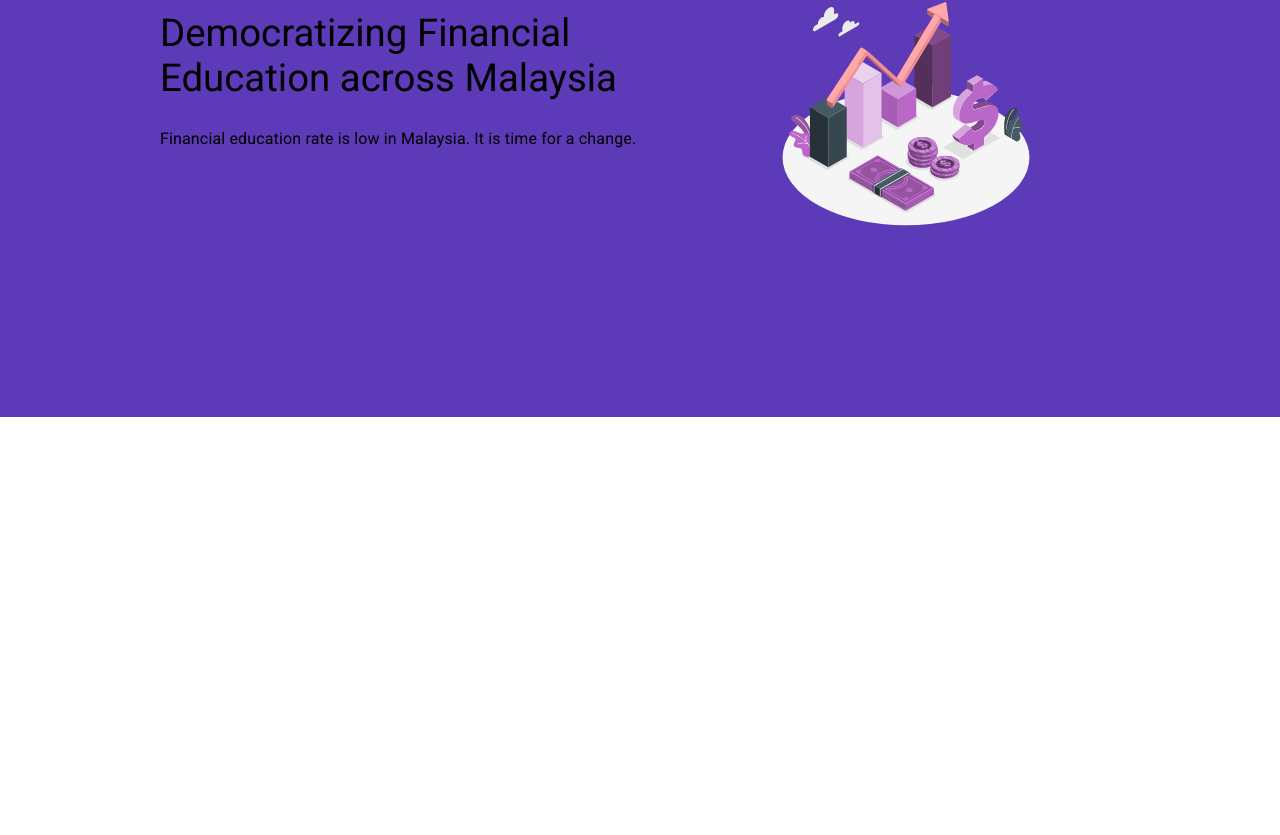
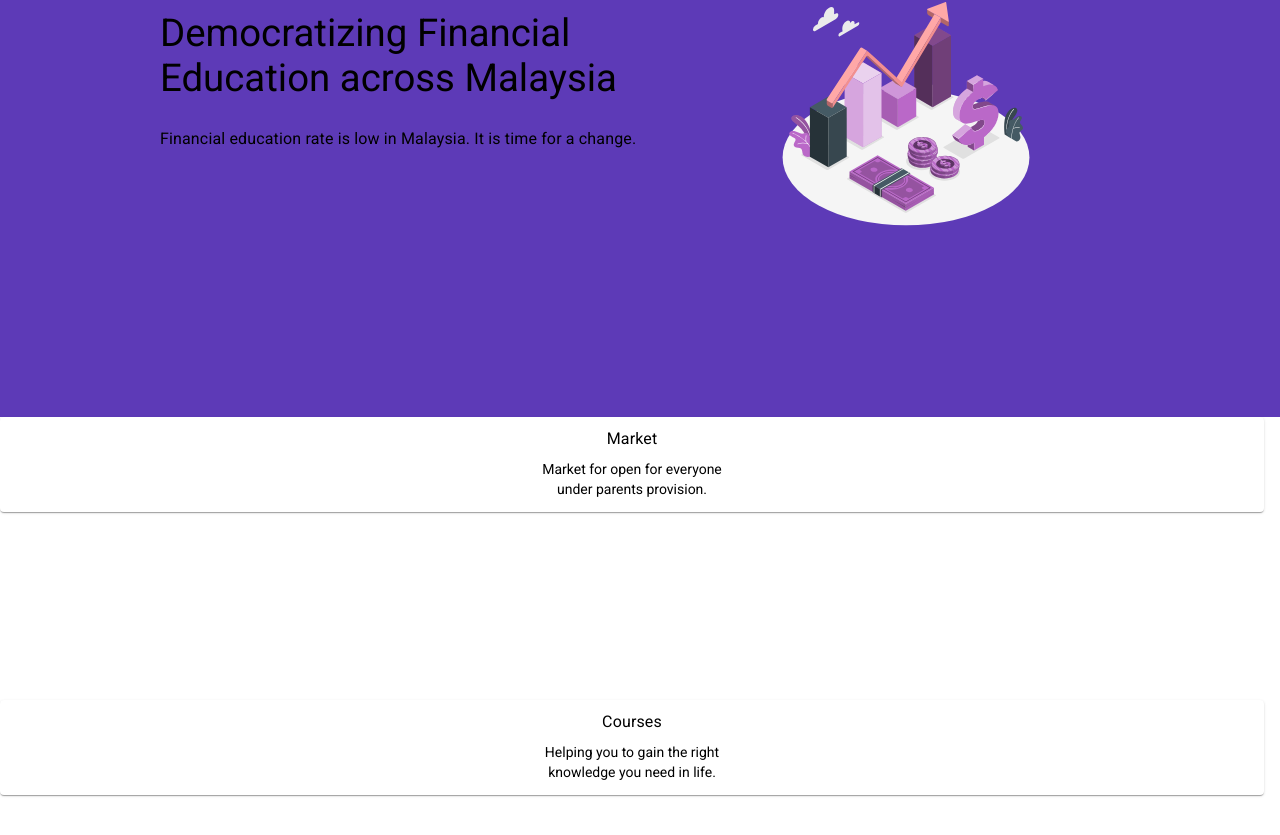
Before and after one commit to EugeneGohh/TeenVest, a Next.js app: page / in a window 1280 px wide. Shown: the part 197-1032 px from the top of the page. Before the commit the page ends 800 px from the top, so only its background shows below. Built offline with nearby package versions, Linux system fonts and the light colour scheme.

Commit message:
bump materialui

```diff
--- a/components/core/LandingPage.tsx
+++ b/components/core/LandingPage.tsx
@@ -2,6 +2,7 @@ import React from "react";
 import { createTheme, ThemeProvider, CssBaseline } from "@material-ui/core";
 import NavBar from "./NavBar";
 import Header from "./Header";
+import Section from "./Section";
 import "@fontsource/roboto/400.css";
 
 const theme = createTheme({
@@ -73,6 +74,7 @@ function LandingPage() {
       <CssBaseline />
       <NavBar />
       <Header />
+      <Section />
     </ThemeProvider>
   );
 }
--- /dev/null
+++ b/components/core/Section.tsx
@@ -0,0 +1,63 @@
+import React from "react";
+import { Container, Box, Grid, Paper, Typography } from "@material-ui/core";
+import { styled } from "@material-ui/core/styles";
+
+const Item = styled(Paper)(({ theme }) => ({
+  ...theme.typography.body2,
+  padding: theme.spacing(1),
+  textAlign: "center",
+  color: theme.palette.text.secondary,
+}));
+
+function Section() {
+  return (
+    <Container maxWidth="xl" disableGutters>
+      <Box
+        sx={{
+          bgcolor: "#FFFFFF",
+          height: "550px",
+          display: "grid",
+          columnGap: "2",
+          gridTemplateColumns: "1fr",
+        }}
+      >
+        <Grid
+          container
+          spacing={{ xs: 2, md: 3 }}
+          columns={{ xs: 4, sm: 8, md: 12 }}
+        >
+          <Grid item xs container direction="column" spacing={2}>
+            <Grid item xs>
+              <Item>
+                <Typography gutterBottom variant="subtitle1" component="div">
+                  Market
+                </Typography>
+
+                <Typography variant="body2" gutterBottom>
+                  Market for open for everyone
+                  <br /> under parents provision.
+                </Typography>
+              </Item>
+            </Grid>
+
+            <Grid item xs>
+              <Item>
+                <Typography gutterBottom variant="subtitle1" component="div">
+                  Courses
+                </Typography>
+
+                <Typography variant="body2" gutterBottom>
+                  Helping you to gain the right
+                  <br />
+                  knowledge you need in life.
+                </Typography>
+              </Item>
+            </Grid>
+          </Grid>
+        </Grid>
+      </Box>
+    </Container>
+  );
+}
+
+export default Section;
```
Also changed, not shown: package.json (+20 -5 lines), next-env.d.ts, 1 other file (tests, documents, lock files or other folders).
